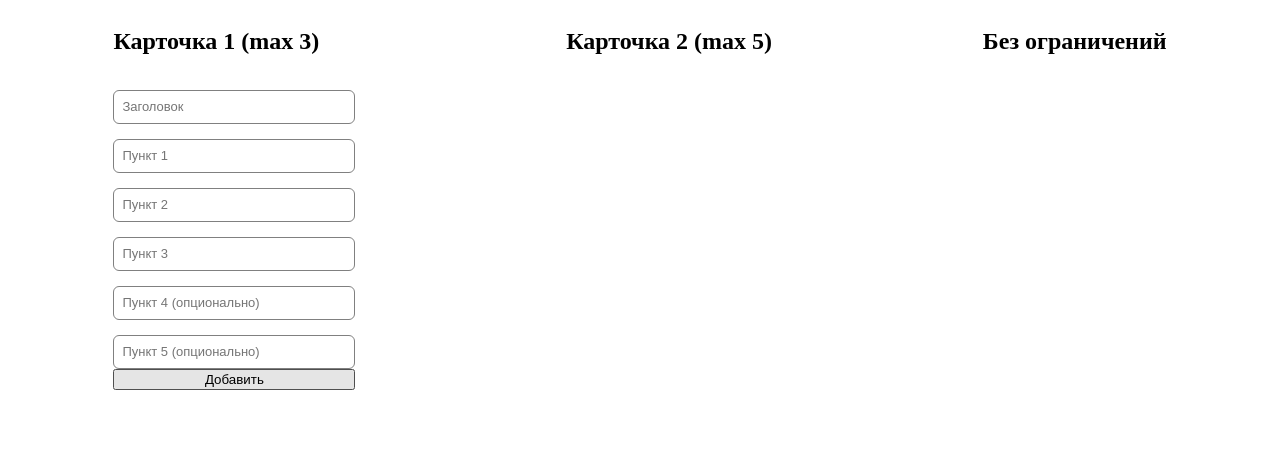
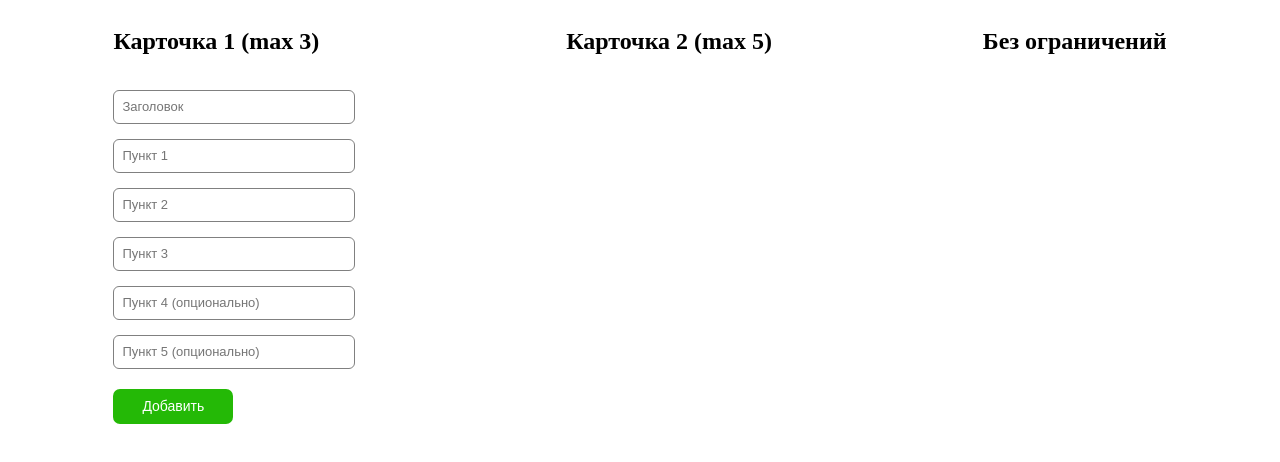
Before and after one commit to elcher305/vue-notes, a plain HTML site: page index.html in a window 1280 px wide. In both pictures the pointer is over the button "Добавить". Drawn offline with Linux system fonts and the light colour scheme.

Commit message:
Update style.css

```diff
--- a/css/style.css
+++ b/css/style.css
@@ -18,11 +18,11 @@ form {
     margin-top: 15px;
 }
 
-.but:hover {
+.button:hover {
     background-color: #24b906;
 }
 
-.but {
+.button {
     margin-top: 20px;
     height: 35px;
     width: 120px;
```
